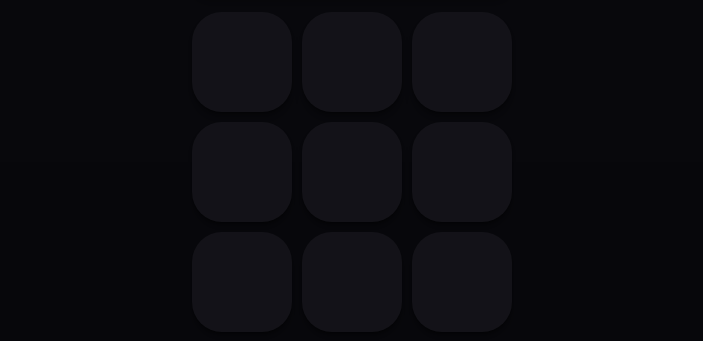
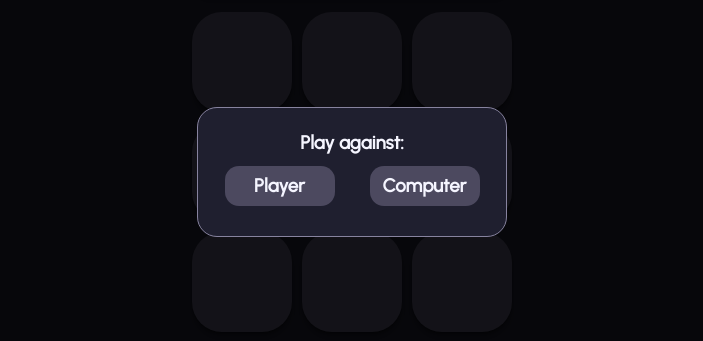
Before and after one commit to bartbzd/tic-tac-toe, a plain HTML site: page index.html in a window 1280 px wide. Shown: the part 93-434 px from the top of the page, without its empty margins (288-991 px from the left). Drawn offline with Linux system fonts and the light colour scheme.

Commit message:
Fix start screen sizing and margin

```diff
--- a/styles.css
+++ b/styles.css
@@ -280,8 +280,8 @@ input:focus {
 .start-screen {
   border: 1px solid var(--hover);
   margin: 0 auto;
-  margin-top: 35%;
-  width: 50%;
+  margin-top: 200px;
+  width: 310px;
   height: 130px;
   background-color: var(--primary);
   border-radius: 20px;
```
